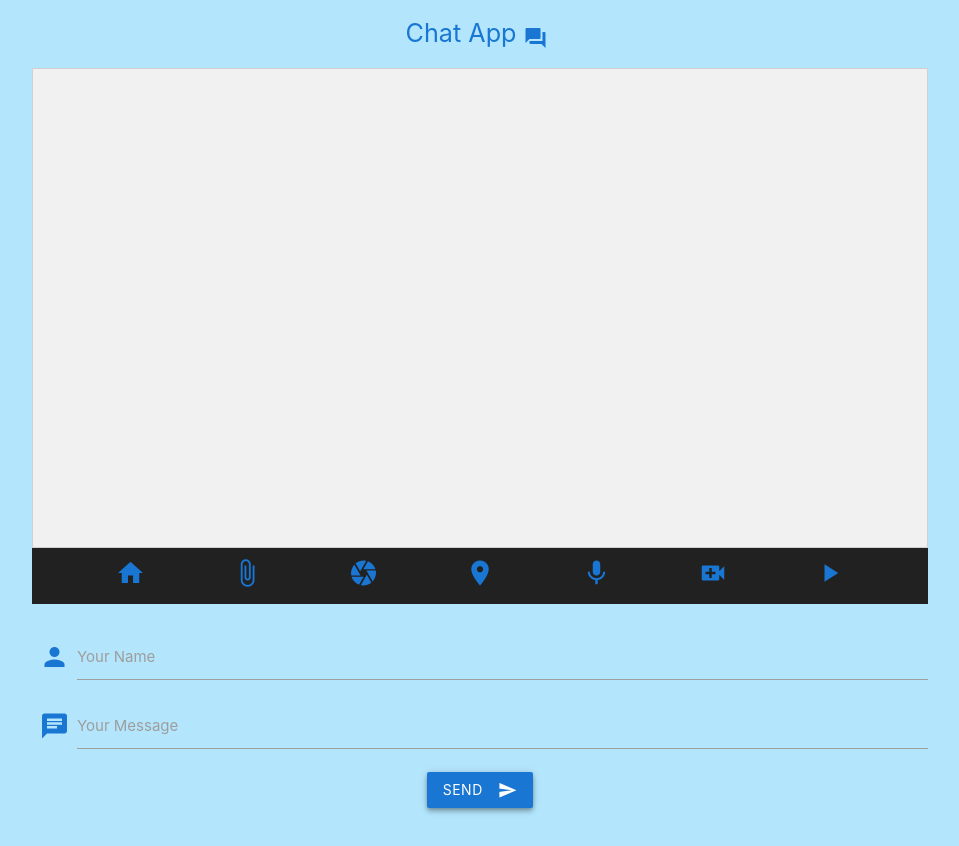
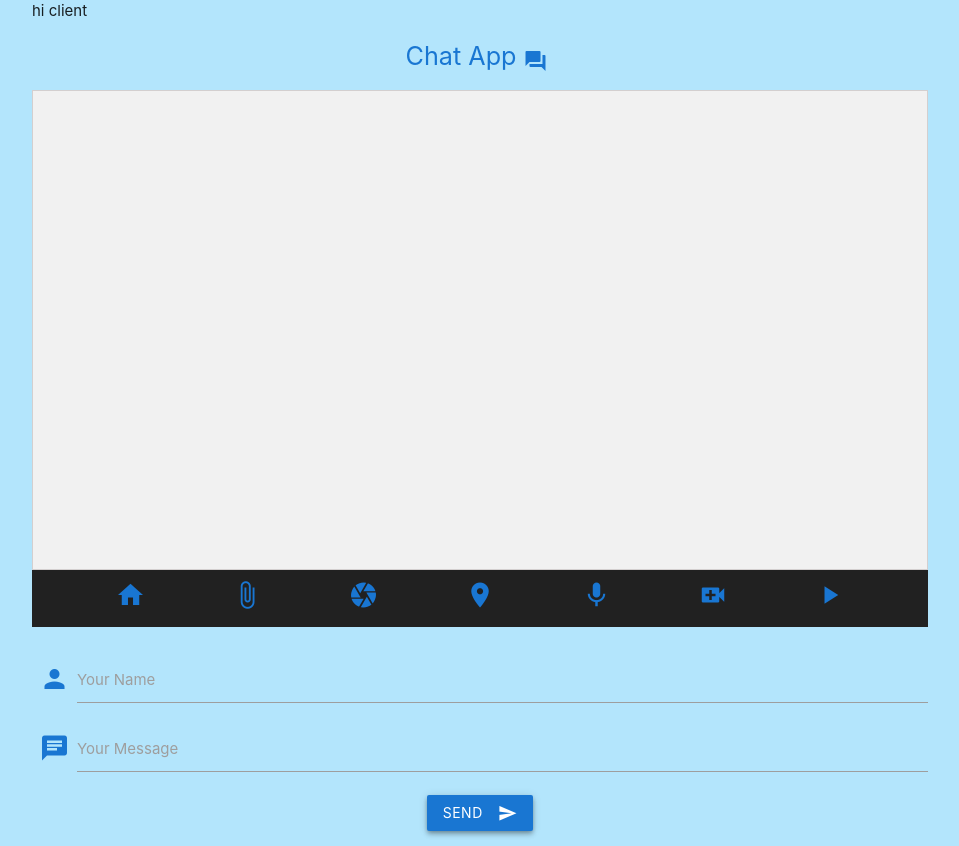
Before and after one commit to vivek-30/Message-O, a React app: page / in a window 1280 px wide. Shown: the whole page, without its empty margins (160-1119 px from the left). Before the commit the page ends 823 px from the top, so only its background shows below. Built offline with nearby package versions, Linux system fonts and the light colour scheme.

Commit message:
minor change

```diff
--- a/src/App.js
+++ b/src/App.js
@@ -3,11 +3,13 @@ import Banner from './components/Banner'
 import Form from './components/Form'
 import Toolbar from './components/Toolbar'
 import ChatWindow from './components/majorComponents/ChatWindow'
+import Chat from './clientStuff/Chat'
 
 class App extends Component {
   render() {
     return (
       <div className="container" id="chat-app">
+        <Chat />
         <Banner />
         <ChatWindow />
         <Toolbar />
--- a/src/components/Banner.js
+++ b/src/components/Banner.js
@@ -3,7 +3,7 @@ import React from 'react'
 function Banner() {
     return (
         <div className="section center teal-text text-lighten-1">
-            <a id="homelink" href="/">
+            <a id="homelink" href="/" target="_blank">
                 <span className="flow-text blue-text text-darken-2" id="banner">Chat App</span>
                 <span id="logo"><i className="material-icons blue-text text-darken-2">forum</i></span>
             </a>
```
